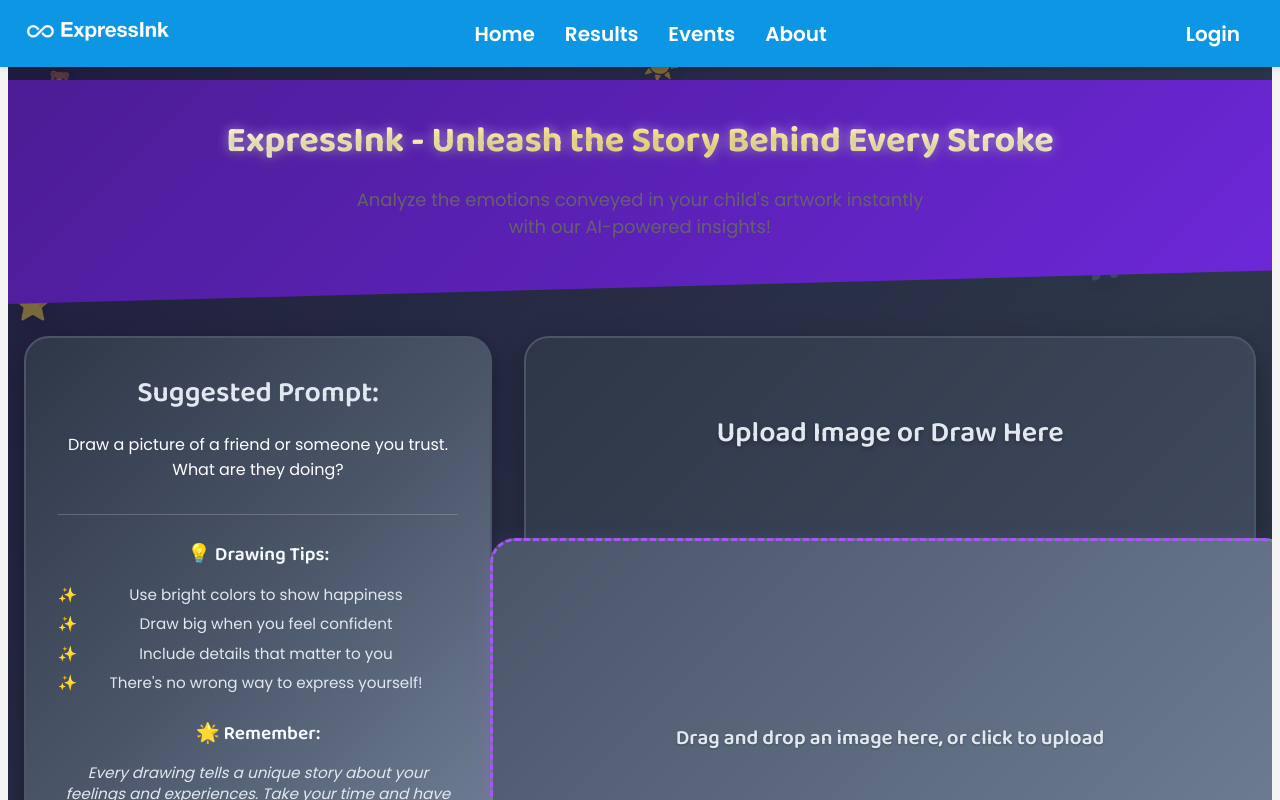
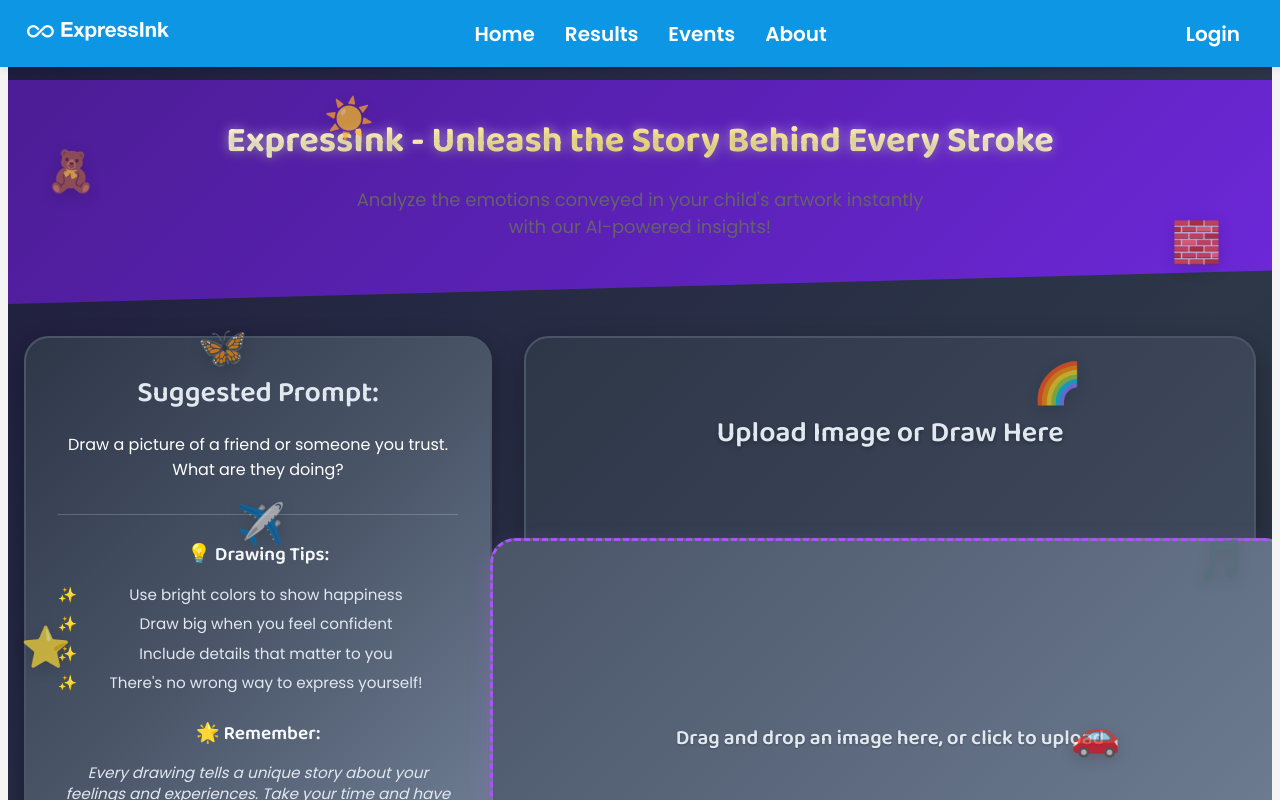
Before and after one commit to Aadhavsb/ExpressInk, a React (Create React App) app in the folder frontend/image-upload-react/: page / in a window 1280 px wide. Shown: the top 800 px of the page. Built offline with nearby package versions, Linux system fonts and the light colour scheme.

Commit message:
icon components

```diff
--- a/frontend/image-upload-react/src/pages/Home.css
+++ b/frontend/image-upload-react/src/pages/Home.css
@@ -9,21 +9,21 @@
   overflow-x: hidden;
 }
 
-/* Floating toy icons */
+/* Stationary toy icons */
 .floating-toys {
-  position: fixed;
+  position: absolute;
   top: 0;
   left: 0;
   width: 100%;
   height: 100%;
   pointer-events: none;
-  z-index: 1;
+  z-index: 9999;
 }
 
 .toy-icon {
   position: absolute;
-  font-size: 2rem;
-  opacity: 0.4;
+  font-size: 2.5rem;
+  opacity: 0.7;
   pointer-events: auto;
   cursor: pointer;
   transition: all 0.3s ease;
@@ -31,42 +31,29 @@
 }
 
 .toy-icon:hover {
-  transform: scale(1.3) rotate(15deg);
-  opacity: 0.8;
-  animation: bounce 0.6s ease-in-out;
+  transform: scale(1.2);
+  opacity: 1;
 }
 
-@keyframes bounce {
-  0%, 20%, 50%, 80%, 100% {
-    transform: translateY(0) scale(1.3) rotate(15deg);
-  }
-  40% {
-    transform: translateY(-20px) scale(1.3) rotate(15deg);
-  }
-  60% {
-    transform: translateY(-10px) scale(1.3) rotate(15deg);
-  }
-}
-
-/* Fixed positions for toy icons */
+/* Stationary positions - spread farther apart */
 .toy-icon.teddy { top: 8%; left: 3%; }
-.toy-icon.blocks { top: 12%; right: 5%; }
+.toy-icon.blocks { top: 12%; right: 4%; }
 .toy-icon.puzzle { top: 65%; left: 2%; }
-.toy-icon.crayon { top: 75%; right: 4%; }
+.toy-icon.crayon { top: 75%; right: 3%; }
 .toy-icon.star { top: 35%; left: 1%; }
-.toy-icon.rainbow { top: 20%; right: 8%; }
-.toy-icon.rocket { top: 45%; right: 2%; }
-.toy-icon.ball { top: 55%; left: 5%; }
+.toy-icon.rainbow { top: 20%; right: 15%; }
+.toy-icon.rocket { top: 45%; left: 4%; }
+.toy-icon.ball { top: 55%; right: 6%; }
 .toy-icon.book { top: 85%; left: 8%; }
-.toy-icon.music { top: 30%; right: 12%; }
-.toy-icon.heart { top: 50%; left: 8%; }
-.toy-icon.butterfly { top: 18%; left: 12%; }
-.toy-icon.car { top: 40%; right: 15%; }
-.toy-icon.plane { top: 28%; left: 15%; }
-.toy-icon.sun { top: 5%; left: 50%; }
-.toy-icon.flower { top: 90%; right: 10%; }
-.toy-icon.castle { top: 60%; right: 12%; }
-.toy-icon.boat { top: 80%; left: 15%; }
+.toy-icon.music { top: 30%; right: 2%; }
+.toy-icon.heart { top: 50%; left: 7%; }
+.toy-icon.butterfly { top: 18%; left: 15%; }
+.toy-icon.car { top: 40%; right: 12%; }
+.toy-icon.plane { top: 28%; left: 18%; }
+.toy-icon.sun { top: 5%; left: 25%; }
+.toy-icon.flower { top: 90%; right: 8%; }
+.toy-icon.castle { top: 60%; right: 10%; }
+.toy-icon.boat { top: 80%; left: 12%; }
 
 /* Header section */
 .heading {
```
